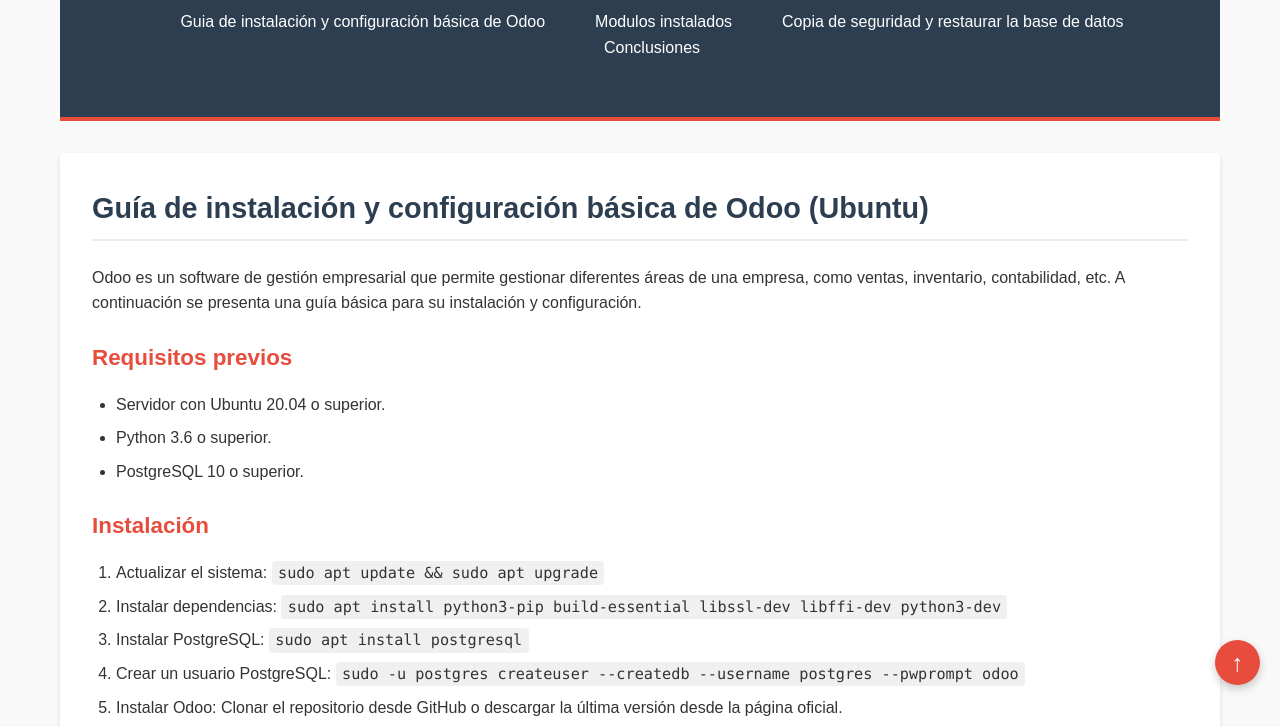
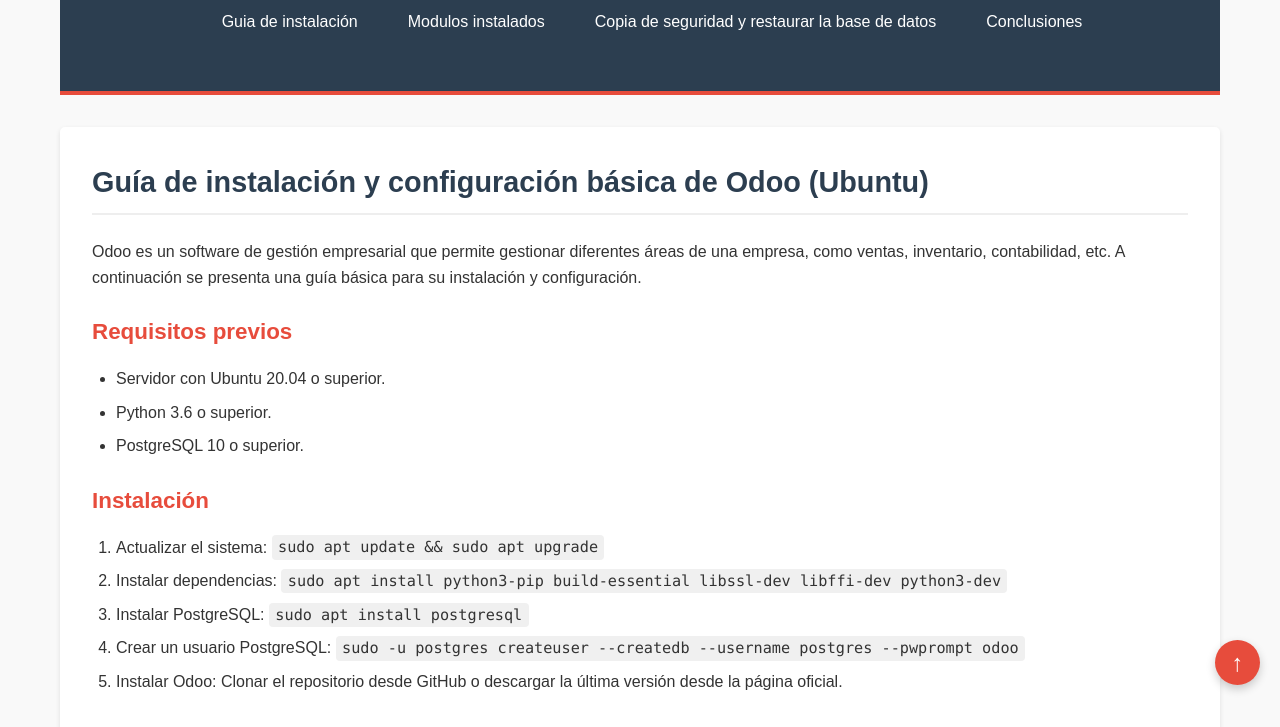
Before and after one commit to pmirofortes/ERP-PT2, a plain HTML site: page index.html in a window 1280 px wide. Shown: the part 95-822 px from the top of the page. Drawn offline with Linux system fonts and the light colour scheme.

Commit message:
ultimos cambios en el css

```diff
--- a/index.html
+++ b/index.html
@@ -11,7 +11,7 @@
         <h1>ERP</h1>
         <nav>
             <ul>
-                <li><a href="#guia-instalacion">Guia de instalación y configuración básica de Odoo</a></li>
+                <li><a href="#guia-instalacion">Guia de instalación </a></li>
                 <li><a href="#modulos">Modulos instalados</a></li>
                 <li><a href="#backup">Copia de seguridad y restaurar la base de datos</a></li>
                 <li><a href="#conclusiones">Conclusiones</a></li>
@@ -42,7 +42,7 @@
             <h3>Acceso a la interfaz web</h3>
             <p>Una vez iniciado Odoo, se puede acceder a la interfaz web desde un navegador ingresando la dirección <code>http://localhost:8069</code>. Desde allí, se pueden crear bases de datos y configurar los módulos necesarios.</p>
         </section>
-
+        <section>
             <h2>Guía de instalación y configuración básica de Odoo (Windows)</h2>
             <p>La instalación de Odoo en Windows es un poco diferente a la de Linux. A continuación se presenta una guía básica para su instalación y configuración.</p>
             <h3>Requisitos previos</h3>
@@ -61,7 +61,7 @@
             <p>Una vez instalado Odoo, se puede acceder a la interfaz web desde un navegador ingresando la dirección <code>http://localhost:8069</code>. Desde allí, se pueden crear bases de datos y configurar los módulos necesarios.</p>
         </section>
         <section id="modulos">
-            <h2>Justificación y manual de instalación y explicación de alguna característica de los módulos instalados</h2>
+            <h2>Módulos instalados en nuestro ERP</h2>
             <p>En esta sección se explicará cómo se da de alta un producto en el módulo de gestión de inventario.</p>
             <h3>Alta de un producto</h3>
             <ol>
--- a/styles/styles.css
+++ b/styles/styles.css
@@ -64,6 +64,12 @@ nav a
 nav a:hover
 {
     background-color: #e74c3c;
+}
+
+a {
+    color: #3498db;
+    text-decoration: none;
+    transition: color 0.3s;
 }
 
 /* Secciones */
```
Also changed, not shown: views/facturacion.html (+4 -2 lines), views/inventario.html (+4 -2 lines), views/sitio_web.html (+4 -2 lines), views/ventas.html (+3 -2 lines).
